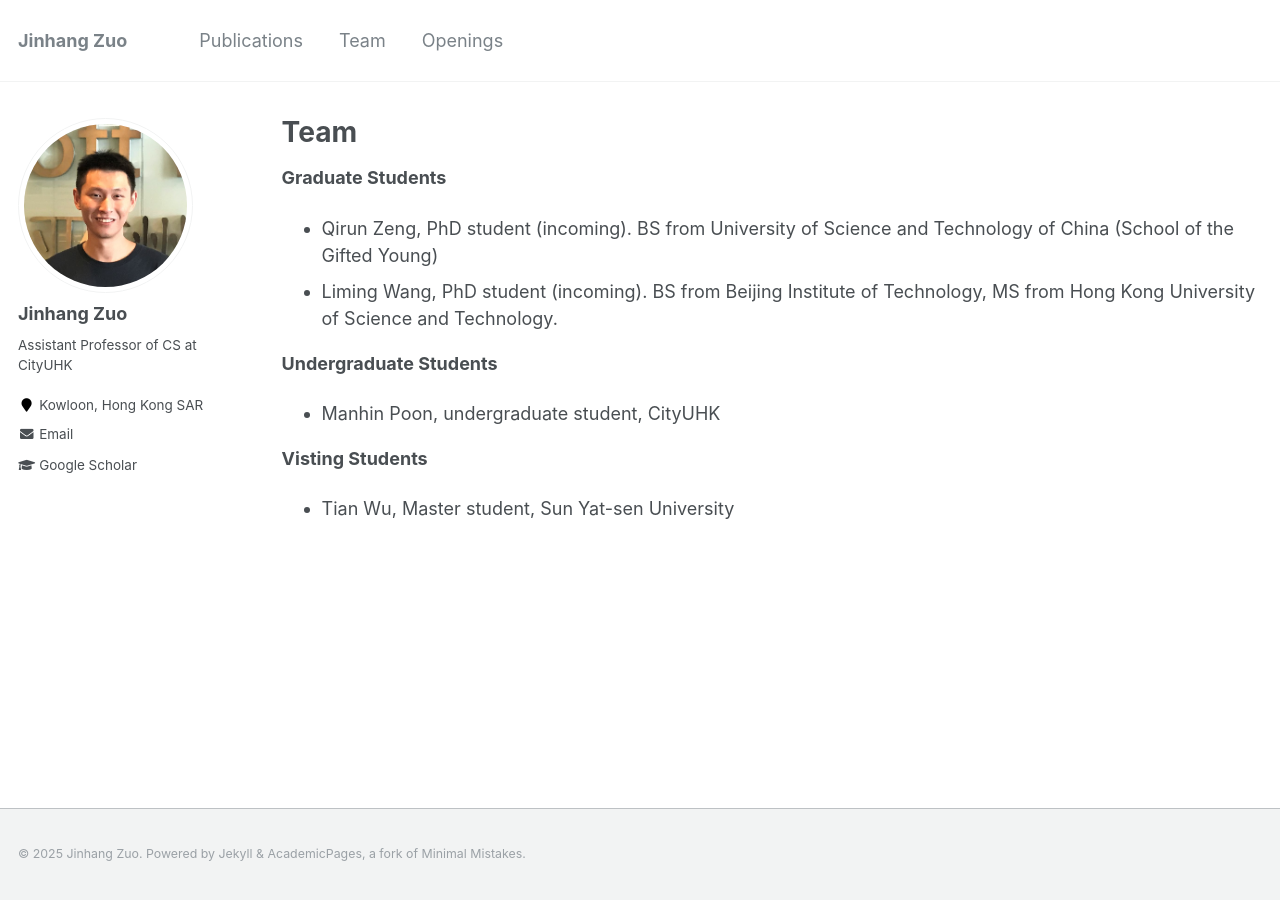
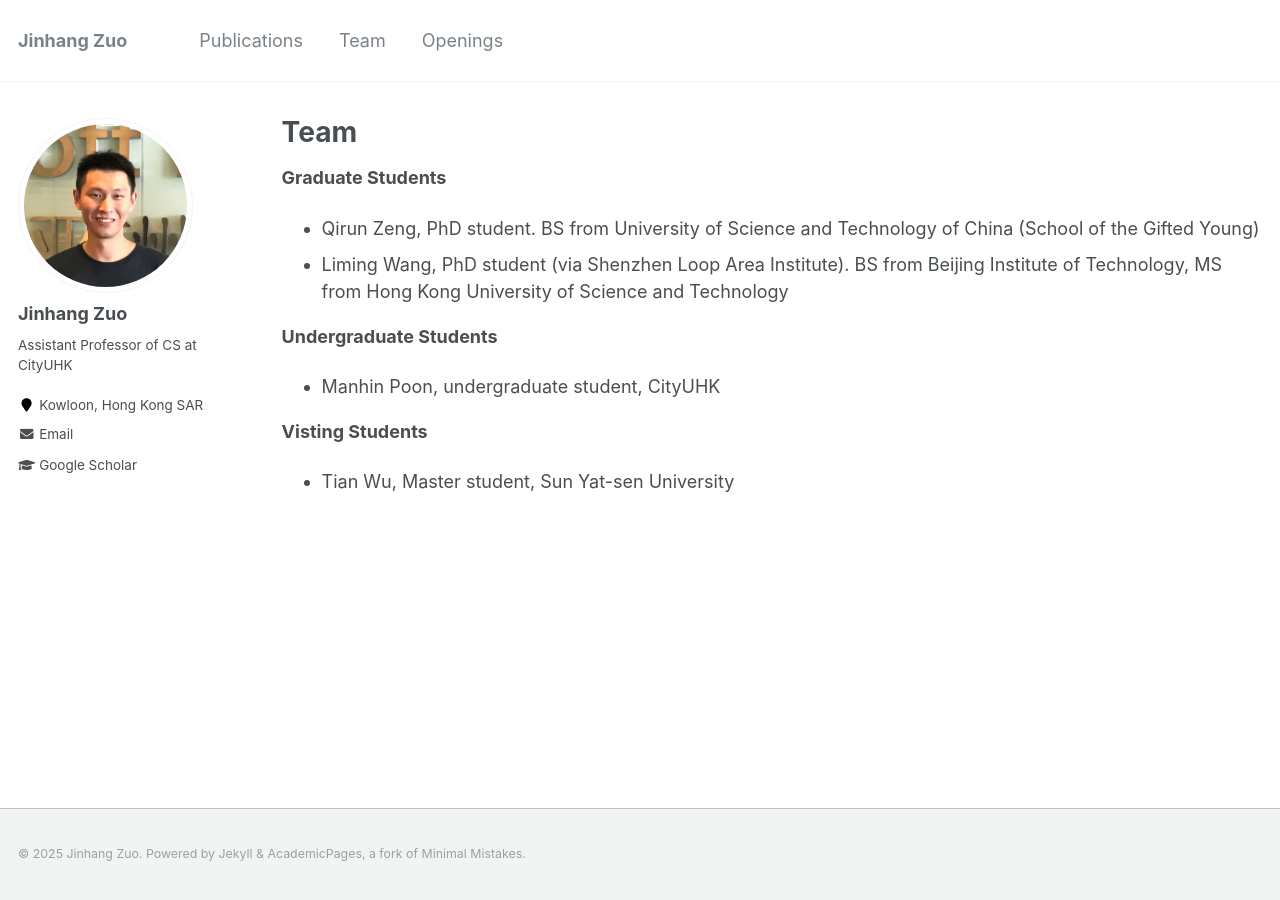
Before and after one commit to jhzuo/jhzuo.github.io, a Jekyll site: the page built from _pages/team.md, in a window 1280 px wide. Built offline with Jekyll 4.4.1, drawn with Linux system fonts in a browser that asks for light colours.

Commit message:
Update team.md

```diff
--- a/_pages/team.md
+++ b/_pages/team.md
@@ -6,13 +6,11 @@ author_profile: true
 ---
 
 **Graduate Students**
-- Qirun Zeng, PhD student (incoming). BS from University of Science and Technology of China (School of the Gifted Young)
-- Liming Wang, PhD student (incoming). BS from Beijing Institute of Technology, MS from Hong Kong University of Science and Technology.
-
+- Qirun Zeng, PhD student. BS from University of Science and Technology of China (School of the Gifted Young)
+- Liming Wang, PhD student (via Shenzhen Loop Area Institute). BS from Beijing Institute of Technology, MS from Hong Kong University of Science and Technology
 
 **Undergraduate Students**
 - Manhin Poon, undergraduate student, CityUHK
 
-
 **Visting Students**
 - Tian Wu, Master student, Sun Yat-sen University
```
